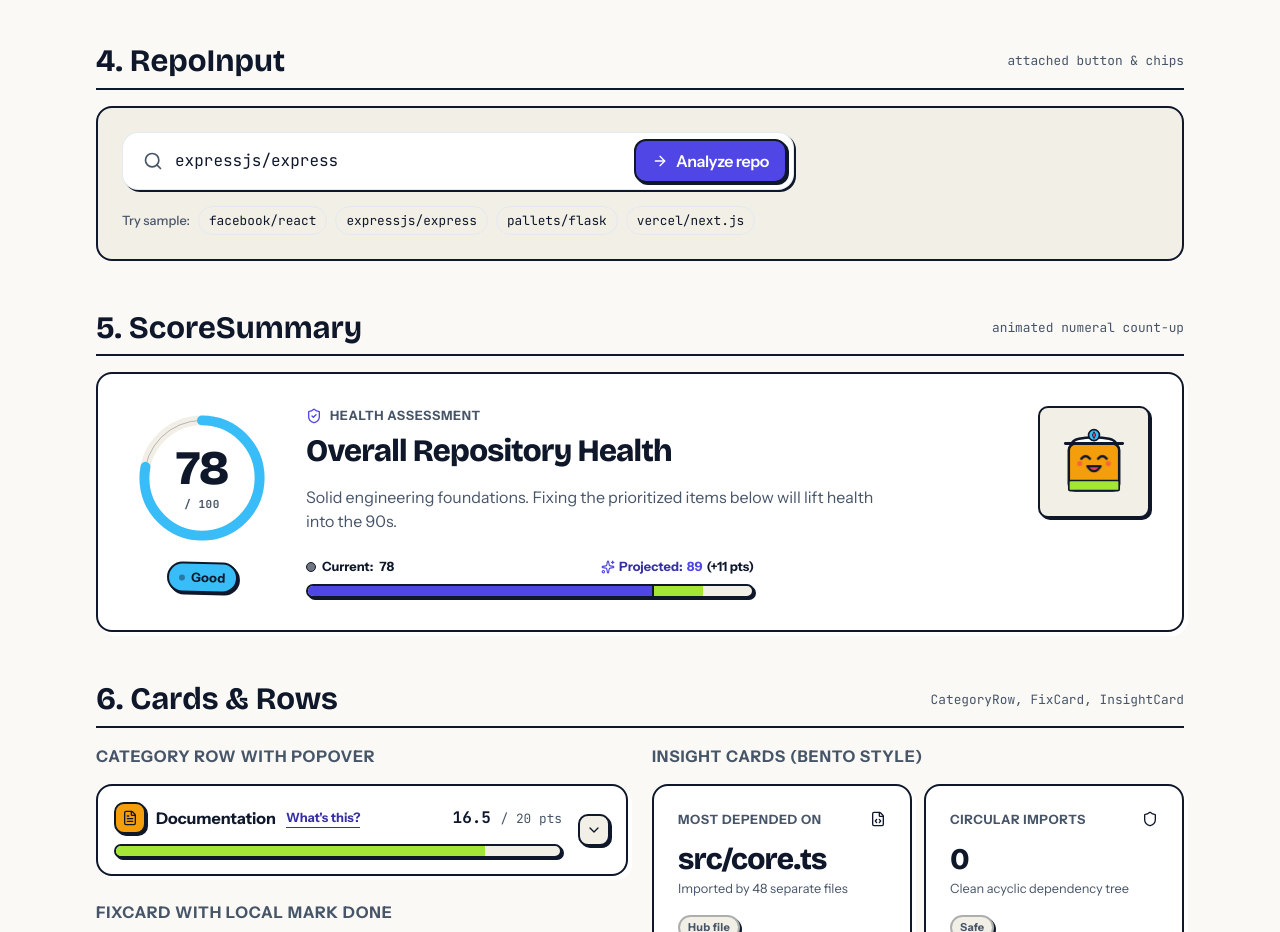
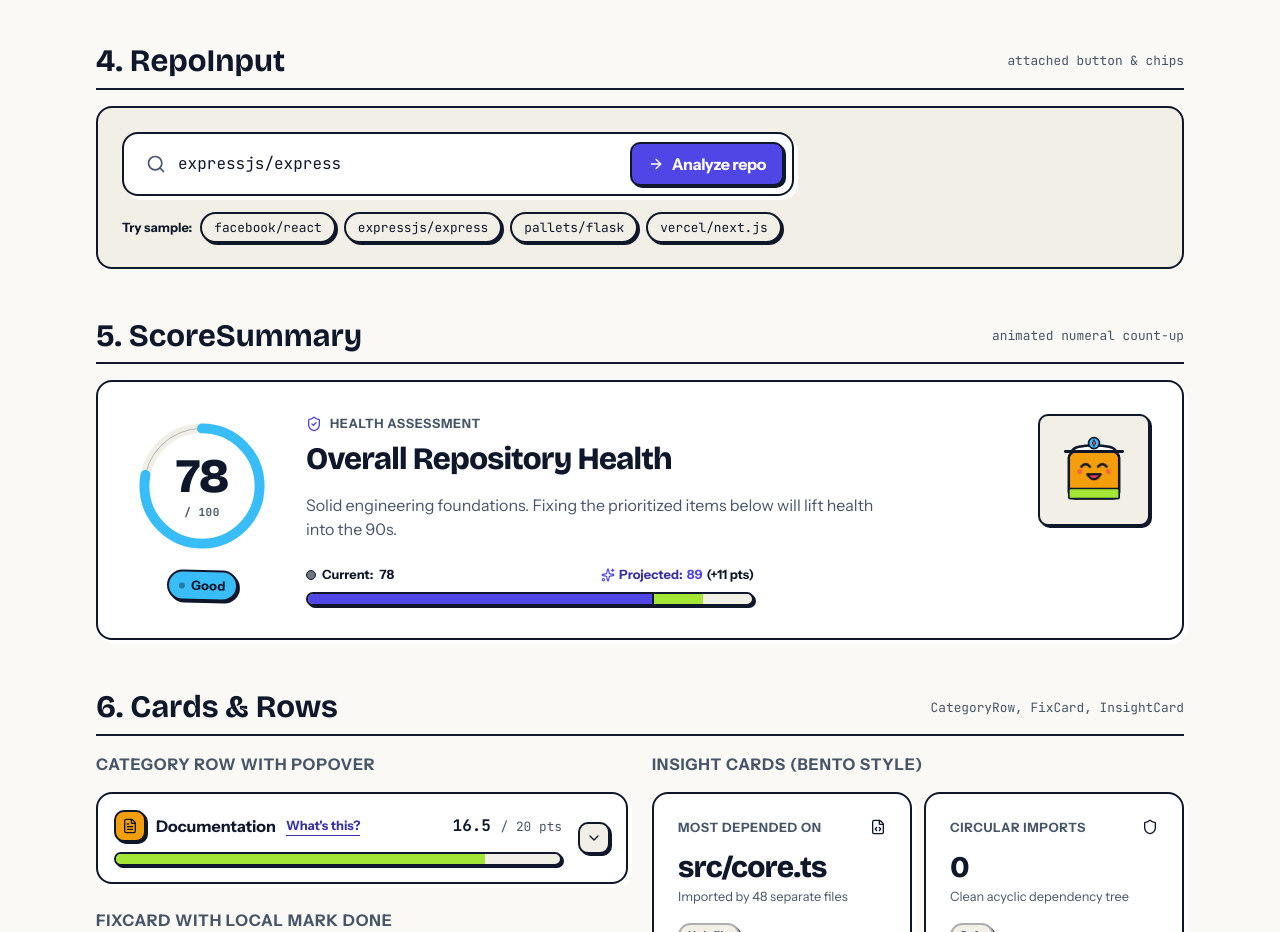
Before and after one commit to Hemacharankodhanda/repometric, a Next.js app in the folder apps/web/: page /kit in a window 1280 px wide. Shown: the part 826-1758 px from the top of the page. Built offline with nearby package versions, Linux system fonts and the light colour scheme.

Commit message:
fix(web): style RepoInput with 2px ink borders and hard offset shadow

```diff
--- a/apps/web/src/components/RepoInput.tsx
+++ b/apps/web/src/components/RepoInput.tsx
@@ -91,7 +91,7 @@ export function RepoInput({
     return (
       <div className={`w-full max-w-md relative ${className}`}>
         <form onSubmit={handleSubmit} className="w-full relative">
-          <div className="flex items-center rounded-xl border border-slate-200 dark:border-slate-800 bg-card px-3 py-1 shadow-sm focus-within:border-primary focus-within:ring-2 focus-within:ring-primary/20 transition-all h-9">
+          <div className="flex items-center rounded-control border-2 border-ink bg-card px-3 py-1 shadow-card-sm focus-within:shadow-card transition-all h-9">
             <Search className="w-3.5 h-3.5 text-ink-muted mr-2 shrink-0" aria-hidden="true" />
             <input
               id={id}
@@ -111,7 +111,7 @@ export function RepoInput({
               disabled={loading}
               size="sm"
               variant="primary"
-              className="shrink-0 h-6 px-2 text-[11px] font-semibold ml-1.5 rounded-lg"
+              className="shrink-0 h-7 px-2.5 text-[11px] font-bold ml-1.5"
               aria-label="Analyze repository"
             >
               {loading ? (
@@ -124,7 +124,7 @@ export function RepoInput({
 
           {error && (
             <div
-              className="absolute left-0 top-full mt-2 z-50 rounded-lg border border-rose-200 dark:border-rose-900 bg-card px-3 py-1.5 text-xs text-coral-text font-medium shadow-md flex items-center space-x-1.5 whitespace-nowrap"
+              className="absolute left-0 top-full mt-2 z-50 rounded-control border-2 border-ink bg-card px-3 py-1.5 text-xs text-coral-text font-bold shadow-card flex items-center space-x-1.5 whitespace-nowrap"
               role="alert"
             >
               <AlertCircle className="w-3.5 h-3.5 shrink-0 text-coral-text" />
@@ -140,7 +140,7 @@ export function RepoInput({
     <div className={`w-full max-w-2xl ${className}`}>
       <form onSubmit={handleSubmit} className="w-full">
         {/* Large command bar */}
-        <div className="flex flex-col sm:flex-row items-stretch sm:items-center rounded-2xl border border-slate-200/90 dark:border-slate-800/90 bg-card p-1.5 shadow-sm hover:border-slate-300 dark:hover:border-slate-700 focus-within:border-primary focus-within:ring-4 focus-within:ring-primary/10 transition-all">
+        <div className="flex flex-col sm:flex-row items-stretch sm:items-center rounded-card border-2 border-ink bg-card p-1.5 sm:p-2 shadow-card focus-within:shadow-card-lg transition-all">
           <div className="relative flex-1 flex items-center px-3.5 py-1.5">
             <Search className="w-5 h-5 text-ink-muted mr-3 shrink-0" aria-hidden="true" />
             <input
@@ -164,7 +164,7 @@ export function RepoInput({
               disabled={loading}
               size="md"
               variant="primary"
-              className="w-full sm:w-auto font-semibold rounded-xl text-sm"
+              className="w-full sm:w-auto font-bold text-sm"
               icon={<ArrowRight className="w-4 h-4" />}
             >
               {loading ? 'Analyzing...' : 'Analyze repo'}
@@ -175,7 +175,7 @@ export function RepoInput({
         {/* Inline friendly validation message */}
         {error && (
           <div
-            className="mt-2.5 flex items-center space-x-1.5 text-xs text-coral-text font-medium"
+            className="mt-2.5 flex items-center space-x-1.5 text-xs text-coral-text font-bold"
             role="alert"
           >
             <AlertCircle className="w-4 h-4 shrink-0" />
@@ -187,13 +187,13 @@ export function RepoInput({
       {/* Helper text & Example chips */}
       {showChips && (
         <div className="mt-4 flex flex-wrap items-center gap-2 text-xs text-ink-muted">
-          <span className="font-medium text-ink-muted">Try sample:</span>
+          <span className="font-bold text-ink">Try sample:</span>
           {EXAMPLE_REPOS.map((ex) => (
             <button
               key={ex.name}
               type="button"
               onClick={() => handleChipClick(ex.name)}
-              className="inline-flex items-center px-2.5 py-1 rounded-full border border-slate-200 dark:border-slate-800 bg-paper-2 hover:bg-slate-200/70 dark:hover:bg-slate-800/80 text-ink font-mono text-xs transition-colors"
+              className="inline-flex items-center px-3 py-1 rounded-pill border-2 border-ink bg-paper-2 hover:bg-card text-ink font-mono text-xs shadow-card-sm hover:-translate-x-px hover:-translate-y-px hover:shadow-card transition-all duration-[120ms]"
             >
               {ex.name}
             </button>
```
